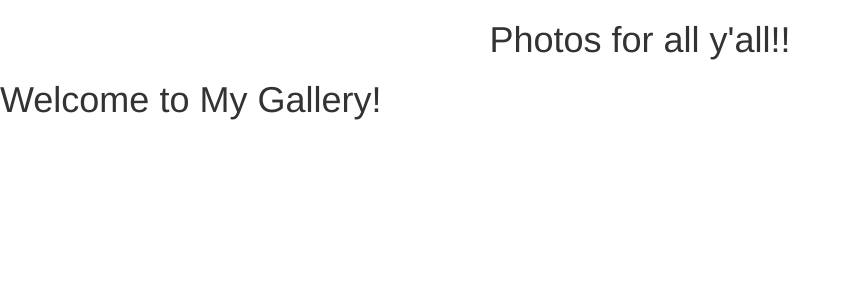
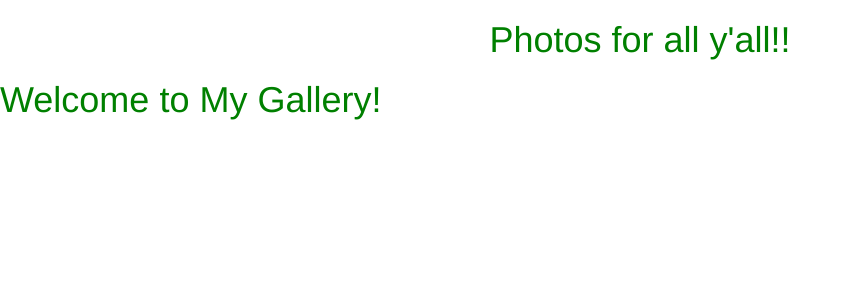
Before and after one commit to audreynjiraini/My-Gallery, a Django app: page / in a window 1280 px wide. Shown: the part 52-352 px from the top of the page, without its empty margins (0-851 px from the left). Run offline with Django 3.2, Linux system fonts and the light colour scheme; some libraries are stand-ins or nearby versions.

Commit message:
create static folder and link it in settings

```diff
--- a/gallery/settings.py
+++ b/gallery/settings.py
@@ -120,3 +120,6 @@ USE_TZ = True
 # https://docs.djangoproject.com/en/1.11/howto/static-files/
 
 STATIC_URL = '/static/'
+STATICFILES_DIRS = [
+    os.path.join(BASE_DIR, "static"),
+]
--- a/photos/templates/base.html
+++ b/photos/templates/base.html
@@ -13,6 +13,7 @@
 
     {% block styles %}
         {% bootstrap_css %}
+        <link rel="stylesheet" href="{% static 'css/basephotos.css' %}">
     {% endblock %}
 
 </head>
--- /dev/null
+++ b/static/css/basephotos.css
@@ -0,0 +1,4 @@
+h1
+{
+  color: green;
+}
```
